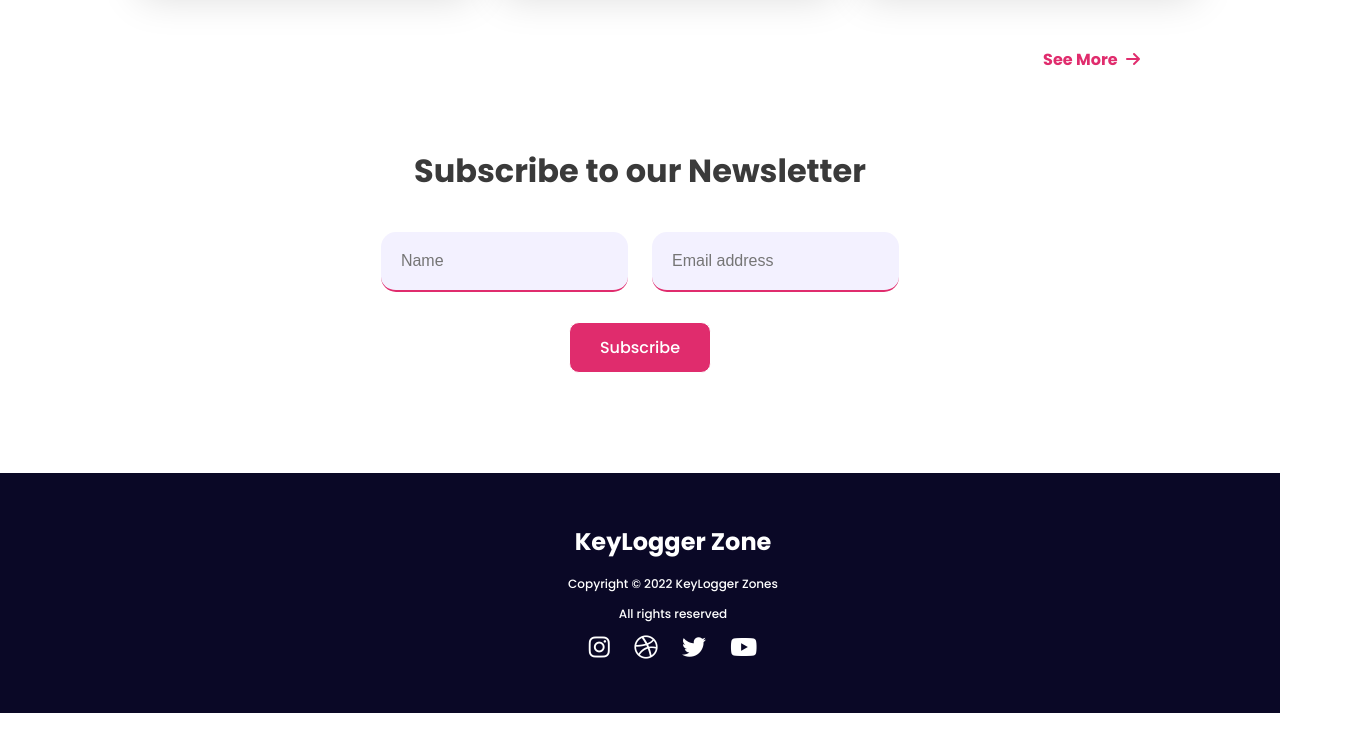
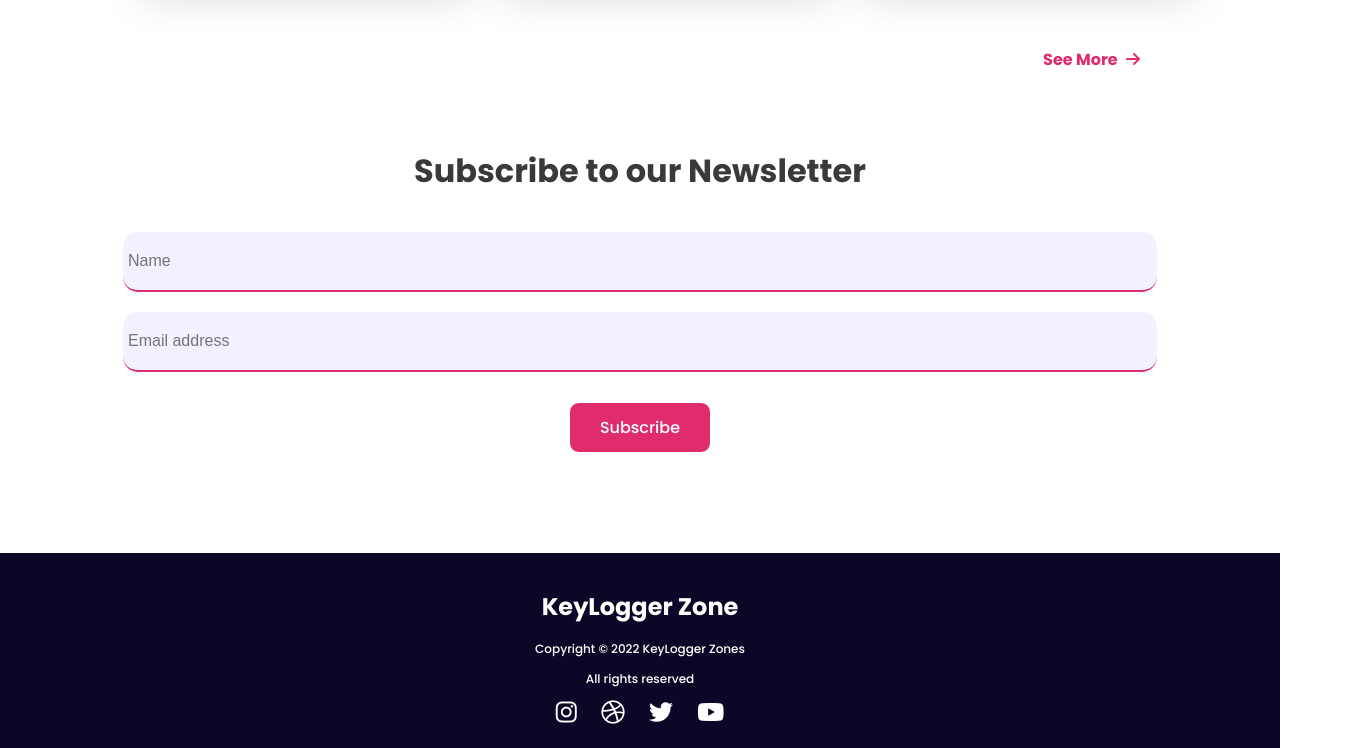
Before and after one commit to saikot-cse/keylogger-zone-website, a plain HTML site: page index.html in a window 1280 px wide. Shown: the part 2352-3100 px from the top of the page, 1346 px wide, since content can reach past the window. Before the commit the page ends 3065 px from the top, so only its background shows below. Drawn offline with Linux system fonts and the light colour scheme.

Commit message:
assignment complete

```diff
--- a/index.html
+++ b/index.html
@@ -61,7 +61,7 @@
               <i class="fas fa-star-half-alt"></i>
               <span>4.99</span>
             </div>
-            <p class="content">Universal Phone Mount Adapter, Works for smartphones up to 3.54 inch wide like Smartphones. </p>
+            <p class="content">Universal Phone Mount Adapter, Works for smartphones up to 3.54 inch wide like Smartphones.</p>
           </article>
           <article class="product">
             <img class="product-image" src="./images/mic.png" alt="Microphone" />
@@ -176,7 +176,8 @@
             <p class="content">You can easily plug in micro-HDMI or USB-C cables, push the mode button through the precise cut side openings.</p>
           </article>
         </div>
-        <a href="#" class="see-more">See More <span><i class="fas fa-arrow-right"></i></span
+        <a href="#" class="see-more"
+          >See More <span><i class="fas fa-arrow-right"></i></span
         ></a>
       </section>
       <!-- Subscribe Newslatter (Bonus Part) -->
@@ -187,12 +188,12 @@
           </div>
 
           <div class="form-container">
-              <input type="text" placeholder="Name" name="name" required>
-              <input type="text" placeholder="Email address" name="mail" required>
+            <input type="text" placeholder="Name" name="name" required />
+            <input type="text" placeholder="Email address" name="mail" required />
           </div>
 
           <div>
-              <input class="form-submit-button" type="submit" value="Subscribe">
+            <input class="form-submit-button" type="submit" value="Subscribe" />
           </div>
         </form>
       </section>
@@ -203,7 +204,7 @@
     <footer>
       <div class="footer-info">
         <h1>KeyLogger Zone</h1>
-        <p>Copyright &copy; 2022  KeyLogger Zones</p>
+        <p>Copyright &copy; 2022 KeyLogger Zones</p>
         <p>All rights reserved</p>
         <i class="fab fa-instagram social-icons"></i>
         <i class="fab fa-dribbble social-icons"></i>
--- a/styles/style.css
+++ b/styles/style.css
@@ -157,7 +157,8 @@ body {
   margin: 20px 0;
 }
 .form-container input {
-  padding: 20px;
+  width: 80%;
+  padding: 20px 5px;
   border: none;
   background-color: #f3f1ff;
   border-bottom: 2px solid var(--button-color);
@@ -188,15 +189,13 @@ body {
 }
 /* Footer Style  */
 footer {
-  height: 240px;
+
   background-color: #0a0826;
   margin-top: 100px;
 }
 .footer-info {
-  width: 350px;
-  height: 139px;
   text-align: center;
-  padding: 35px 498px;
+  padding: 20px 0;
 }
 .footer-info h1 {
   font-size: 24px;
@@ -292,7 +291,7 @@ footer {
   .form-submit-button {
     padding: 6px 15px;
   }
-  .form-container{
+  .form-container {
     display: flex;
     flex-direction: column;
   }
@@ -302,11 +301,11 @@ footer {
   /* Footer styles  */
   footer {
     margin-top: 30px;
+    width: 100%;
   }
   .footer-info {
     text-align: center;
     margin-left: 40px;
-    padding:50px 0 0 0;
+    padding: 15px 0;
   }
-
 }
```
Lines whose indentation alone changed are shown as unchanged.
